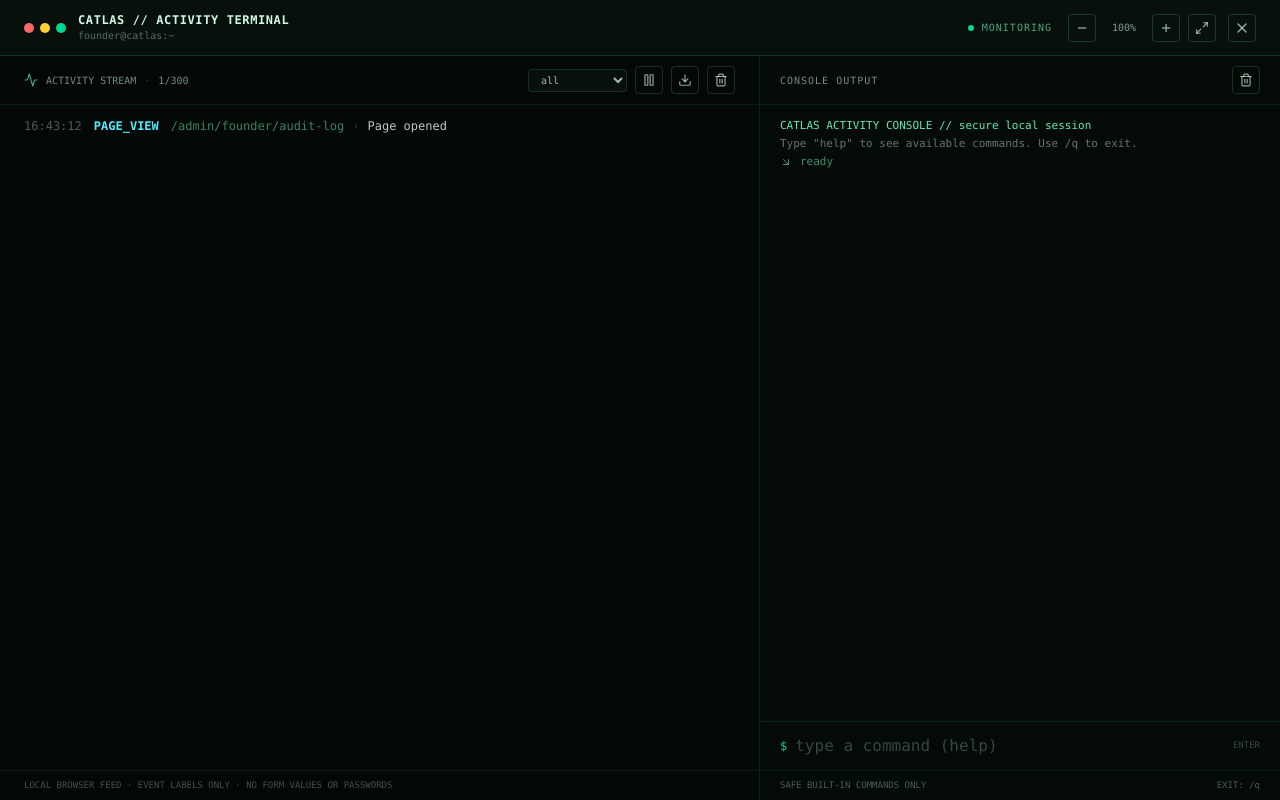
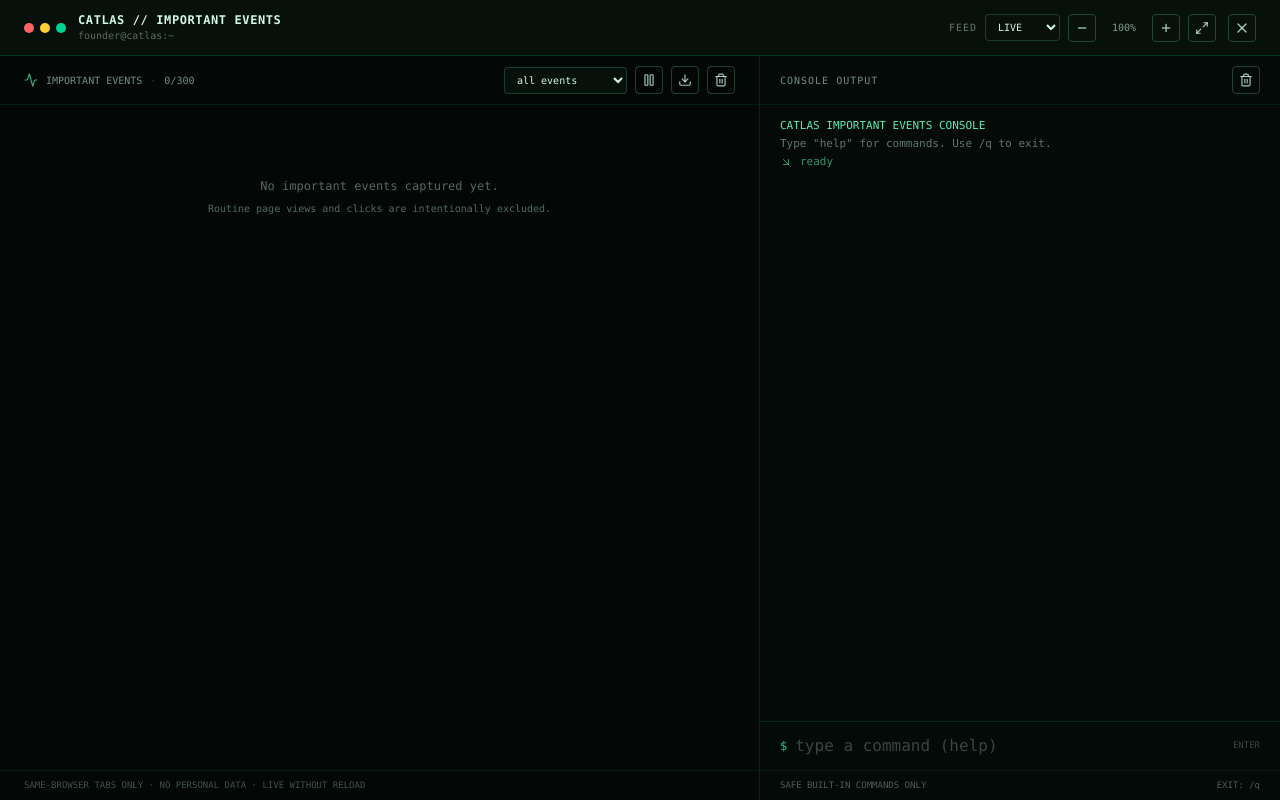
Before and after one commit to phadecoh8/Catlas, a Next.js app in the folder apps/web/: page /admin/founder/audit-log in a window 1280 px wide. Built offline with nearby package versions, Linux system fonts and the light colour scheme.

Commit message:
Fix terminal controls and log important events only

```diff
--- a/apps/web/src/app/providers.tsx
+++ b/apps/web/src/app/providers.tsx
@@ -1,10 +1,8 @@
 "use client";
 
 import { useEffect } from "react";
-import { usePathname } from "next/navigation";
 import { ThemeProvider, useTheme } from "next-themes";
 import { themeStorageKey } from "@/hooks/use-theme";
-import { recordSiteActivity } from "@/lib/site-activity";
 
 function MigrateLightTheme() {
   const { setTheme, theme } = useTheme();
@@ -14,66 +12,6 @@ function MigrateLightTheme() {
       setTheme("sepia");
     }
   }, [setTheme, theme]);
-
-  return null;
-}
-
-function SiteActivityTracker() {
-  const pathname = usePathname();
-
-  useEffect(() => {
-    recordSiteActivity({ type: "PAGE_VIEW", route: pathname, detail: "Page opened" });
-  }, [pathname]);
-
-  useEffect(() => {
-    function handleClick(event: MouseEvent) {
-      if (!(event.target instanceof Element)) return;
-      const target = event.target.closest(
-        'a, button, [role="button"], [data-audit-action]',
-      );
-      if (!target || target.hasAttribute("disabled")) return;
-
-      const label = (
-        target.getAttribute("aria-label") ||
-        target.getAttribute("data-audit-action") ||
-        target.textContent ||
-        target.getAttribute("title") ||
-        "Interactive element"
-      )
-        .replace(/\s+/g, " ")
-        .trim()
-        .slice(0, 100);
-
-      recordSiteActivity({
-        type: "CLICK",
-        route: window.location.pathname,
-        detail: label || "Interactive element",
-      });
-    }
-
-    function handleSubmit(event: SubmitEvent) {
-      const form = event.target;
-      if (!(form instanceof HTMLFormElement)) return;
-      const label =
-        form.getAttribute("aria-label") ||
-        form.getAttribute("name") ||
-        form.id ||
-        "Form";
-
-      recordSiteActivity({
-        type: "FORM_SUBMIT",
-        route: window.location.pathname,
-        detail: `${label.slice(0, 80)} submitted`,
-      });
-    }
-
-    document.addEventListener("click", handleClick, true);
-    document.addEventListener("submit", handleSubmit, true);
-    return () => {
-      document.removeEventListener("click", handleClick, true);
-      document.removeEventListener("submit", handleSubmit, true);
-    };
-  }, []);
 
   return null;
 }
@@ -96,7 +34,6 @@ export function Providers({ children }: { children: React.ReactNode }) {
       }}
     >
       <MigrateLightTheme />
-      <SiteActivityTracker />
       {children}
     </ThemeProvider>
   );
--- a/apps/web/src/components/admin/admin-login-form.tsx
+++ b/apps/web/src/components/admin/admin-login-form.tsx
@@ -3,6 +3,7 @@
 import { getSession, signIn } from "next-auth/react";
 import { useState, type FormEvent } from "react";
 import { CatlasLogo } from "@/components/layout/logo";
+import { recordImportantActivity } from "@/lib/site-activity";
 
 type LoginResult = {
   message?: string;
@@ -39,10 +40,7 @@ export function AdminLoginForm() {
           headers: {
             "Content-Type": "application/json",
           },
-          body: JSON.stringify({
-            email,
-            password,
-          }),
+          body: JSON.stringify({ email, password }),
         });
         const challengeResult =
           (await challengeResponse.json()) as LoginResult;
@@ -63,10 +61,7 @@ export function AdminLoginForm() {
           return;
         }
 
-        credentials = {
-          email,
-          password,
-        };
+        credentials = { email, password };
       }
 
       const result = await signIn("credentials", {
@@ -80,6 +75,11 @@ export function AdminLoginForm() {
       }
 
       const session = await getSession();
+      const role = session?.user?.role;
+      recordImportantActivity(
+        "AUTH",
+        role ? `Admin sign-in succeeded · role=${role}` : "Admin sign-in succeeded",
+      );
 
       if (session?.redirectTo) {
         window.location.assign(session.redirectTo);
--- a/apps/web/src/components/admin/audit-terminal.tsx
+++ b/apps/web/src/components/admin/audit-terminal.tsx
@@ -7,7 +7,6 @@ import {
   ArrowDownRight,
   Download,
   Maximize2,
-  Minimize2,
   Pause,
   Play,
   Trash2,
@@ -22,19 +21,27 @@ import {
 } from "@/lib/site-activity";
 
 type Filter = "ALL" | SiteActivityType;
-type TerminalLine = { id: number; text: string; tone?: "muted" | "error" | "success" };
+type TerminalLine = {
+  id: number;
+  text: string;
+  tone?: "muted" | "error" | "success";
+};
 
 const filters: { label: string; value: Filter }[] = [
-  { label: "all", value: "ALL" },
-  { label: "page views", value: "PAGE_VIEW" },
-  { label: "clicks", value: "CLICK" },
-  { label: "forms", value: "FORM_SUBMIT" },
+  { label: "all events", value: "ALL" },
+  { label: "authentication", value: "AUTH" },
+  { label: "AI service", value: "AI" },
+  { label: "enrollment", value: "ENROLLMENT" },
+  { label: "admin actions", value: "ADMIN_ACTION" },
+  { label: "system", value: "SYSTEM" },
 ];
 
 const typeStyles: Record<SiteActivityType, string> = {
-  PAGE_VIEW: "text-cyan-300",
-  CLICK: "text-emerald-300",
-  FORM_SUBMIT: "text-amber-300",
+  AUTH: "text-cyan-300",
+  AI: "text-violet-300",
+  ENROLLMENT: "text-amber-300",
+  ADMIN_ACTION: "text-emerald-300",
+  SYSTEM: "text-slate-300",
 };
 
 function formatTime(timestamp: string) {
@@ -49,7 +56,6 @@ function formatTime(timestamp: string) {
 export default function AuditLogPage() {
   const router = useRouter();
   const inputRef = useRef<HTMLInputElement>(null);
-  const outputRef = useRef<HTMLDivElement>(null);
   const [entries, setEntries] = useState<SiteActivity[]>([]);
   const [filter, setFilter] = useState<Filter>("ALL");
   const [live, setLive] = useState(true);
@@ -58,24 +64,22 @@ export default function AuditLogPage() {
   const [history, setHistory] = useState<string[]>([]);
   const [historyIndex, setHistoryIndex] = useState(-1);
   const [lines, setLines] = useState<TerminalLine[]>([
-    { id: 1, text: "CATLAS ACTIVITY CONSOLE // secure local session", tone: "success" },
-    { id: 2, text: 'Type "help" to see available commands. Use /q to exit.', tone: "muted" },
+    { id: 1, text: "CATLAS IMPORTANT EVENTS CONSOLE", tone: "success" },
+    { id: 2, text: 'Type "help" for commands. Use /q to exit.', tone: "muted" },
   ]);
   const lineId = useRef(2);
 
   useEffect(() => {
-    const refresh = () => setEntries(getSiteActivity());
-    refresh();
+    const refresh = () => {
+      if (live) setEntries(getSiteActivity());
+    };
+    setEntries(getSiteActivity());
     return subscribeToSiteActivity(refresh);
-  }, []);
+  }, [live]);
 
   useEffect(() => {
     inputRef.current?.focus();
   }, []);
-
-  useEffect(() => {
-    outputRef.current?.scrollTo({ top: 0 });
-  }, [entries, filter]);
 
   const visibleEntries = useMemo(
     () => (filter === "ALL" ? entries : entries.filter((entry) => entry.type === filter)),
@@ -107,7 +111,7 @@ export default function AuditLogPage() {
         leaveTerminal();
         return;
       case "help":
-        appendLine("help · clear · date · pwd · ls · whoami · status · events · filter [all|views|clicks|forms] · zoom [in|out|reset|50-150] · echo <text> · /q", "success");
+        appendLine("help · clear · date · pwd · ls · whoami · status · events · filter [all|auth|ai|enrollment|admin|system] · zoom [in|out|reset|50-150] · echo <text> · /q", "success");
         break;
       case "clear":
         setLines([]);
@@ -119,7 +123,7 @@ export default function AuditLogPage() {
         appendLine(window.location.pathname);
         break;
       case "ls":
-        appendLine("activity.log  filters/  session.status  help.txt");
+        appendLine("important-events.log  filters/  session.status  help.txt");
         break;
       case "whoami":
         appendLine("founder · Catlas activity monitor");
@@ -128,18 +132,19 @@ export default function AuditLogPage() {
         appendLine(`stream=${live ? "live" : "paused"} · events=${entries.length} · filter=${filter.toLowerCase()} · zoom=${zoom}%`);
         break;
       case "events":
-        appendLine(`${visibleEntries.length} event(s) currently visible (${entries.length} captured).`);
+        appendLine(`${visibleEntries.length} important event(s) visible (${entries.length} captured).`);
         break;
       case "filter": {
         const filterMap: Record<string, Filter> = {
           all: "ALL",
-          views: "PAGE_VIEW",
-          "page-views": "PAGE_VIEW",
-          clicks: "CLICK",
-          forms: "FORM_SUBMIT",
+          auth: "AUTH",
+          ai: "AI",
+          enrollment: "ENROLLMENT",
+          admin: "ADMIN_ACTION",
+          system: "SYSTEM",
         };
         const selected = filterMap[argument.toLowerCase()];
-        if (!selected) appendLine("Usage: filter [all|views|clicks|forms]", "error");
+        if (!selected) appendLine("Usage: filter [all|auth|ai|enrollment|admin|system]", "error");
         else {
           setFilter(selected);
           appendLine(`filter set to ${argument.toLowerCase()}`, "success");
@@ -173,7 +178,7 @@ export default function AuditLogPage() {
     const url = URL.createObjectURL(new Blob([contents], { type: "text/plain" }));
     const link = document.createElement("a");
     link.href = url;
-    link.download = "catlas-activity.log";
+    link.download = "catlas-important-events.log";
     link.click();
     URL.revokeObjectURL(url);
   }
@@ -205,8 +210,7 @@ export default function AuditLogPage() {
     <main
       aria-label="Catlas audit terminal"
       className="fixed inset-0 z-[100] flex min-h-0 flex-col overflow-hidden bg-[#030806] font-mono text-emerald-100 selection:bg-emerald-400/30"
-      onClick={() => inputRef.current?.focus()}
-      style={{ zoom: `${zoom}%` }}
+      style={{ fontSize: `${zoom}%` }}
     >
       <header className="flex shrink-0 flex-wrap items-center justify-between gap-3 border-b border-emerald-400/20 bg-[#07100b] px-4 py-3 sm:px-6">
         <div className="flex min-w-0 items-center gap-3">
@@ -216,15 +220,22 @@ export default function AuditLogPage() {
             <i className="h-2.5 w-2.5 rounded-full bg-emerald-400" />
           </span>
           <div className="min-w-0">
-            <p className="truncate text-xs font-bold tracking-wider text-emerald-100">CATLAS // ACTIVITY TERMINAL</p>
+            <p className="truncate text-xs font-bold tracking-wider text-emerald-100">CATLAS // IMPORTANT EVENTS</p>
             <p className="text-[10px] text-emerald-100/40">founder@catlas:~</p>
           </div>
         </div>
         <div className="flex items-center gap-2">
-          <span className="hidden items-center gap-2 pr-2 text-[10px] uppercase tracking-widest text-emerald-300/70 sm:flex">
-            <span className={`h-1.5 w-1.5 rounded-full ${live ? "animate-pulse bg-emerald-400" : "bg-amber-300"}`} />
-            {live ? "monitoring" : "paused"}
-          </span>
+          <label className="hidden text-[10px] uppercase tracking-widest text-emerald-100/45 sm:block" htmlFor="feed-status">Feed</label>
+          <select
+            aria-label="Feed status"
+            className="rounded border border-emerald-300/20 bg-[#07100b] px-2 py-1.5 text-[10px] text-emerald-100 outline-none focus:border-emerald-300/60 focus:ring-2 focus:ring-emerald-300/20"
+            id="feed-status"
+            onChange={(event) => setLive(event.target.value === "live")}
+            value={live ? "live" : "paused"}
+          >
+            <option className="bg-[#07100b]" value="live">LIVE</option>
+            <option className="bg-[#07100b]" value="paused">PAUSED</option>
+          </select>
           <button aria-label="Zoom out" className="terminal-control" onClick={() => setZoom((value) => Math.max(50, value - 10))} type="button">−</button>
           <span className="min-w-10 text-center text-[10px] text-emerald-100/60">{zoom}%</span>
           <button aria-label="Zoom in" className="terminal-control" onClick={() => setZoom((value) => Math.min(150, value + 10))} type="button">+</button>
@@ -238,13 +249,18 @@ export default function AuditLogPage() {
           <div className="flex shrink-0 flex-wrap items-center justify-between gap-3 border-b border-emerald-400/10 px-4 py-2.5 sm:px-6">
             <div className="flex items-center gap-2 text-[10px] text-emerald-100/55">
               <Activity className="h-3.5 w-3.5 text-emerald-300/70" />
-              <span>ACTIVITY STREAM</span>
+              <span>IMPORTANT EVENTS</span>
               <span className="text-emerald-100/25">·</span>
               <span>{entries.length}/300</span>
             </div>
             <div className="flex flex-wrap items-center gap-2">
-              <label className="sr-only" htmlFor="audit-filter">Filter events</label>
-              <select id="audit-filter" className="max-w-32 rounded border border-emerald-300/15 bg-[#07100b] px-2 py-1 text-[10px] text-emerald-100/75 outline-none" onChange={(event) => setFilter(event.target.value as Filter)} value={filter}>
+              <label className="sr-only" htmlFor="audit-filter">Filter event type</label>
+              <select
+                className="max-w-36 rounded border border-emerald-300/20 bg-[#07100b] px-2 py-1.5 text-[10px] text-emerald-100 outline-none focus:border-emerald-300/60 focus:ring-2 focus:ring-emerald-300/20"
+                id="audit-filter"
+                onChange={(event) => setFilter(event.target.value as Filter)}
+                value={filter}
+              >
                 {filters.map((option) => <option className="bg-[#07100b]" key={option.value} value={option.value}>{option.label}</option>)}
               </select>
               <button aria-label={live ? "Pause feed" : "Resume feed"} className="terminal-control" onClick={() => setLive(!live)} type="button">{live ? <Pause className="h-3.5 w-3.5" /> : <Play className="h-3.5 w-3.5" />}</button>
@@ -252,7 +268,7 @@ export default function AuditLogPage() {
               <button aria-label="Clear log" className="terminal-control" onClick={clearSiteActivity} type="button"><Trash2 className="h-3.5 w-3.5" /></button>
             </div>
           </div>
-          <div className="min-h-0 flex-1 overflow-auto px-4 py-3 sm:px-6" ref={outputRef}>
+          <div className="min-h-0 flex-1 overflow-auto px-4 py-3 sm:px-6">
             {visibleEntries.length ? (
               <ol className="space-y-2" aria-live={live ? "polite" : "off"}>
                 {visibleEntries.map((entry) => (
@@ -264,10 +280,15 @@ export default function AuditLogPage() {
                 ))}
               </ol>
             ) : (
-              <p className="py-10 text-center text-xs text-emerald-100/40">No matching events. Browse the site to populate this feed.</p>
+              <div className="flex min-h-40 flex-col items-center justify-center gap-2 text-center text-xs text-emerald-100/40">
+                <p className="m-0">No important events captured yet.</p>
+                <p className="m-0 text-[10px]">Routine page views and clicks are intentionally excluded.</p>
+              </div>
             )}
           </div>
-          <footer className="shrink-0 border-t border-emerald-400/10 px-4 py-2 text-[9px] text-emerald-100/30 sm:px-6">LOCAL BROWSER FEED · EVENT LABELS ONLY · NO FORM VALUES OR PASSWORDS</footer>
+          <footer className="shrink-0 border-t border-emerald-400/10 px-4 py-2 text-[9px] text-emerald-100/30 sm:px-6">
+            SAME-BROWSER TABS ONLY · NO PERSONAL DATA · LIVE WITHOUT RELOAD
+          </footer>
         </div>
 
         <aside className="flex min-h-[38vh] w-full shrink-0 flex-col bg-[#040a07] lg:min-h-0 lg:w-[min(42%,520px)]">
@@ -298,15 +319,18 @@ export default function AuditLogPage() {
           min-width: 28px;
           align-items: center;
           justify-content: center;
-          border: 1px solid rgba(110, 231, 183, 0.18);
+          border: 1px solid rgba(110, 231, 183, 0.25);
           border-radius: 4px;
-          color: rgba(209, 250, 229, 0.68);
+          color: rgba(209, 250, 229, 0.78);
           transition: background 150ms ease, color 150ms ease, border-color 150ms ease;
         }
-        .terminal-control:hover {
-          border-color: rgba(110, 231, 183, 0.45);
+        .terminal-control:hover,
+        .terminal-control:focus-visible {
+          border-color: rgba(110, 231, 183, 0.55);
           background: rgba(110, 231, 183, 0.1);
           color: #d1fae5;
+          outline: 2px solid rgba(110, 231, 183, 0.25);
+          outline-offset: 2px;
         }
       `}</style>
     </main>
--- a/apps/web/src/components/auth/login-form.tsx
+++ b/apps/web/src/components/auth/login-form.tsx
@@ -5,6 +5,7 @@ import { getSession, signIn } from "next-auth/react";
 import { useRouter } from "next/navigation";
 import { useState, type FormEvent } from "react";
 import { CatlasLogo } from "@/components/layout/logo";
+import { recordImportantActivity } from "@/lib/site-activity";
 
 export function LoginForm() {
   const router = useRouter();
@@ -33,6 +34,7 @@ export function LoginForm() {
       }
 
       const session = await getSession();
+      recordImportantActivity("AUTH", "Student sign-in succeeded");
       router.replace(session?.redirectTo || "/home");
       router.refresh();
     } catch {
--- a/apps/web/src/lib/site-activity.ts
+++ b/apps/web/src/lib/site-activity.ts
@@ -1,4 +1,9 @@
-export type SiteActivityType = "PAGE_VIEW" | "CLICK" | "FORM_SUBMIT";
+export type SiteActivityType =
+  | "AUTH"
+  | "AI"
+  | "ENROLLMENT"
+  | "ADMIN_ACTION"
+  | "SYSTEM";
 
 export type SiteActivity = {
   id: string;
@@ -8,9 +13,20 @@ export type SiteActivity = {
   detail: string;
 };
 
-const STORAGE_KEY = "catlas-site-activity-v1";
+const STORAGE_KEY = "catlas-important-activity-v2";
 const ACTIVITY_EVENT = "catlas:site-activity";
 const MAX_ENTRIES = 300;
+const MAX_DETAIL_LENGTH = 180;
+
+function isSiteActivityType(value: unknown): value is SiteActivityType {
+  return (
+    value === "AUTH" ||
+    value === "AI" ||
+    value === "ENROLLMENT" ||
+    value === "ADMIN_ACTION" ||
+    value === "SYSTEM"
+  );
+}
 
 function readActivity(): SiteActivity[] {
   try {
@@ -18,12 +34,13 @@ function readActivity(): SiteActivity[] {
     if (!stored) return [];
     const parsed: unknown = JSON.parse(stored);
     if (!Array.isArray(parsed)) return [];
+
     return parsed.filter(
       (entry): entry is SiteActivity =>
         typeof entry === "object" &&
         entry !== null &&
         typeof entry.id === "string" &&
-        typeof entry.type === "string" &&
+        isSiteActivityType(entry.type) &&
         typeof entry.timestamp === "string" &&
         typeof entry.route === "string" &&
         typeof entry.detail === "string",
@@ -37,20 +54,29 @@ export function getSiteActivity() {
   return readActivity();
 }
 
-export function recordSiteActivity(
-  entry: Omit<SiteActivity, "id" | "timestamp">,
+/**
+ * Record a meaningful product or administration event, not routine browsing.
+ * Callers must never include names, email addresses, credentials, or other
+ * personal data in the detail string.
+ */
+export function recordImportantActivity(
+  type: SiteActivityType,
+  detail: string,
+  route = typeof window === "undefined" ? "/" : window.location.pathname,
 ) {
   try {
     const activity: SiteActivity = {
-      ...entry,
       id: globalThis.crypto?.randomUUID?.() ?? `${Date.now()}-${Math.random()}`,
+      type,
       timestamp: new Date().toISOString(),
+      route: route.slice(0, 120),
+      detail: detail.replace(/[\r\n\t]+/g, " ").trim().slice(0, MAX_DETAIL_LENGTH),
     };
     const next = [activity, ...readActivity()].slice(0, MAX_ENTRIES);
     window.localStorage.setItem(STORAGE_KEY, JSON.stringify(next));
     window.dispatchEvent(new Event(ACTIVITY_EVENT));
   } catch {
-    // Activity tracking should never interfere with normal site interactions.
+    // Audit display failures must never interrupt the application action.
   }
 }
 
```
